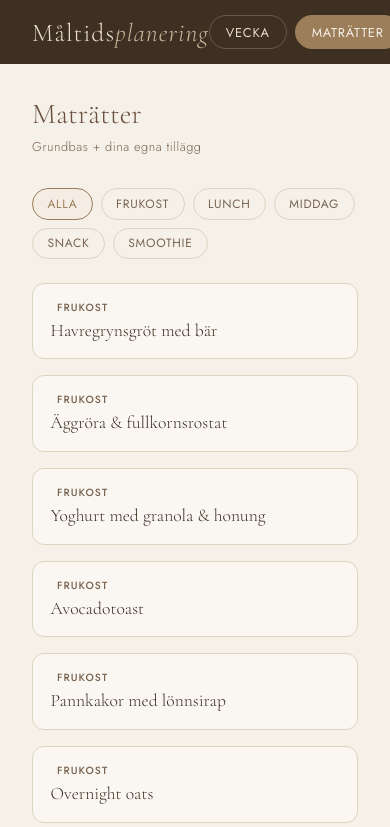
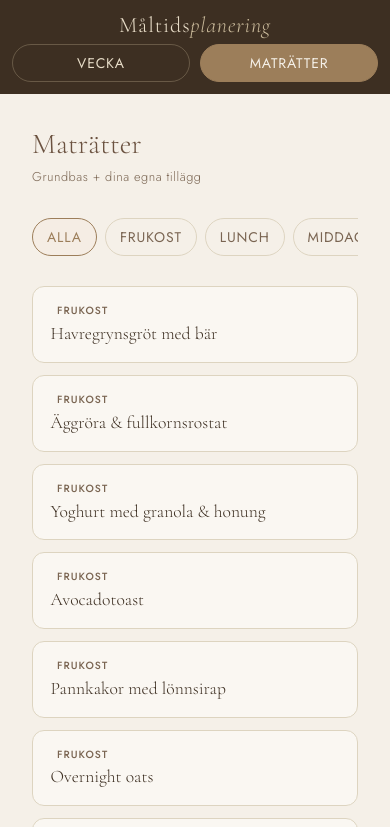
Before and after one commit to IsaForsberg/MealPlanner, a plain HTML site: page index.html in a window 390 px wide. Both pictures are taken after a click on the button "MATRÄTTER". Shown: the top 827 px of the page. Drawn offline with nearby package versions, Linux system fonts and the light colour scheme.

Commit message:
fix issues with header

```diff
--- a/style.css
+++ b/style.css
@@ -174,7 +174,6 @@
     border-bottom: 2px solid var(--border);
     cursor: pointer;
     transition: background 0.15s;
-    position: sticky;
     top: 64px;
     z-index: 10;
   }
@@ -451,7 +450,7 @@
   display: flex;
   gap: 0.5rem;
   margin-bottom: 1.5rem;
-    flex-wrap: wrap;
+  flex-wrap: nowrap; /* ← viktigt */
 }
 
   .cat-tab {
@@ -704,26 +703,87 @@
   ::-webkit-scrollbar-track { background: var(--cream); }
   ::-webkit-scrollbar-thumb { background: var(--tan); border-radius: 3px; }
 
-  /* Responsive */
+
+ /* ----------------------------- */
+/* MOBILANPASSNING (max 700px)   */
+/* ----------------------------- */
 @media (max-width: 700px) {
-    .week-grid { grid-template-columns: repeat(7, minmax(100px, 1fr)); overflow-x: auto; }
-    .meal-chip { font-size: 0.65rem; }
+
+  /* Veckovy – gör dagarna scrollbara */
+  .week-grid {
+    display: grid;
+    grid-auto-flow: column;
+    grid-auto-columns: 85%;
+    overflow-x: auto;
+    gap: 12px;
+    padding-bottom: 10px;
+    scroll-snap-type: x mandatory;
   }
 
-  .fade-in {
-    animation: fadeIn 0.2s ease;
+  .week-grid > div {
+    scroll-snap-align: start;
   }
 
-  @keyframes fadeIn {
-    from { opacity: 0; transform: translateY(4px); }
-    to { opacity: 1; transform: translateY(0); }
+  /* Mindre text på meal-chips */
+  .meal-chip {
+    font-size: 0.7rem;
+    padding: 4px 6px;
   }
 
-  .empty-state {
-    text-align: center;
-    padding: 3rem;
-    color: var(--text-light);
-    font-style: italic;
-    font-family: 'Cormorant Garamond', serif;
-    font-size: 1.1rem;
+  /* Header kompakt */
+  header {
+    flex-direction: column;
+    gap: 6px;
+    padding: 12px;
+    height: auto; /* viktigt */
   }
+
+  .logo {
+    font-size: 22px;
+  }
+
+  .header-nav {
+    width: 100%;
+    display: flex;
+    justify-content: center;
+    gap: 10px;
+  }
+
+  .btn-nav {
+    flex: 1;
+    padding: 8px 0;
+    font-size: 14px;
+  }
+
+  /* Kategoriflikar – horisontell scroll */
+  .cat-tabs {
+    display: flex;
+    overflow-x: auto;
+    gap: 8px;
+    padding-bottom: 6px;
+    scrollbar-width: none;
+  }
+
+  .cat-tabs::-webkit-scrollbar {
+    display: none;
+  }
+
+  .cat-tab {
+    flex: 0 0 auto;
+    padding: 8px 14px;
+    font-size: 14px;
+  }
+
+  /* Recept-grid – två kolumner */
+  .recipe-grid {
+    grid-template-columns: 1fr 1fr;
+    gap: 12px;
+  }
+}
+
+/* Extra liten mobil (max 400px) */
+@media (max-width: 400px) {
+  .recipe-grid {
+    grid-template-columns: 1fr;
+  }
+}
```
Lines whose indentation alone changed are shown as unchanged.
